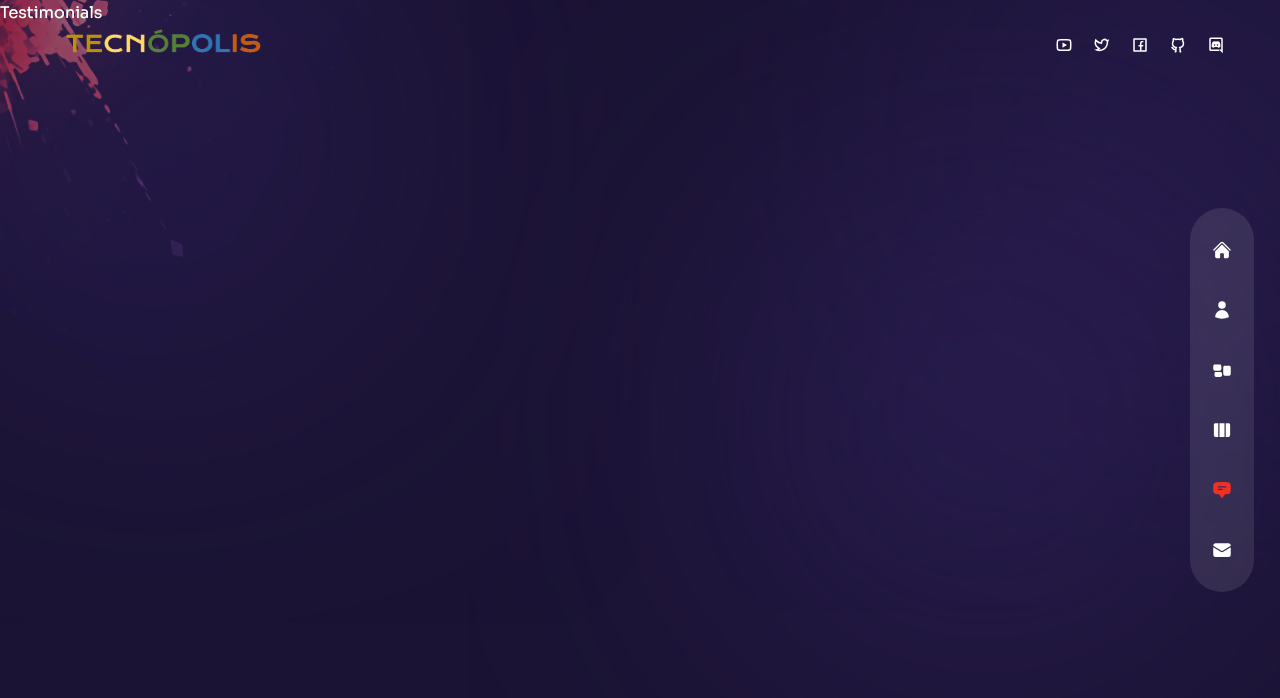
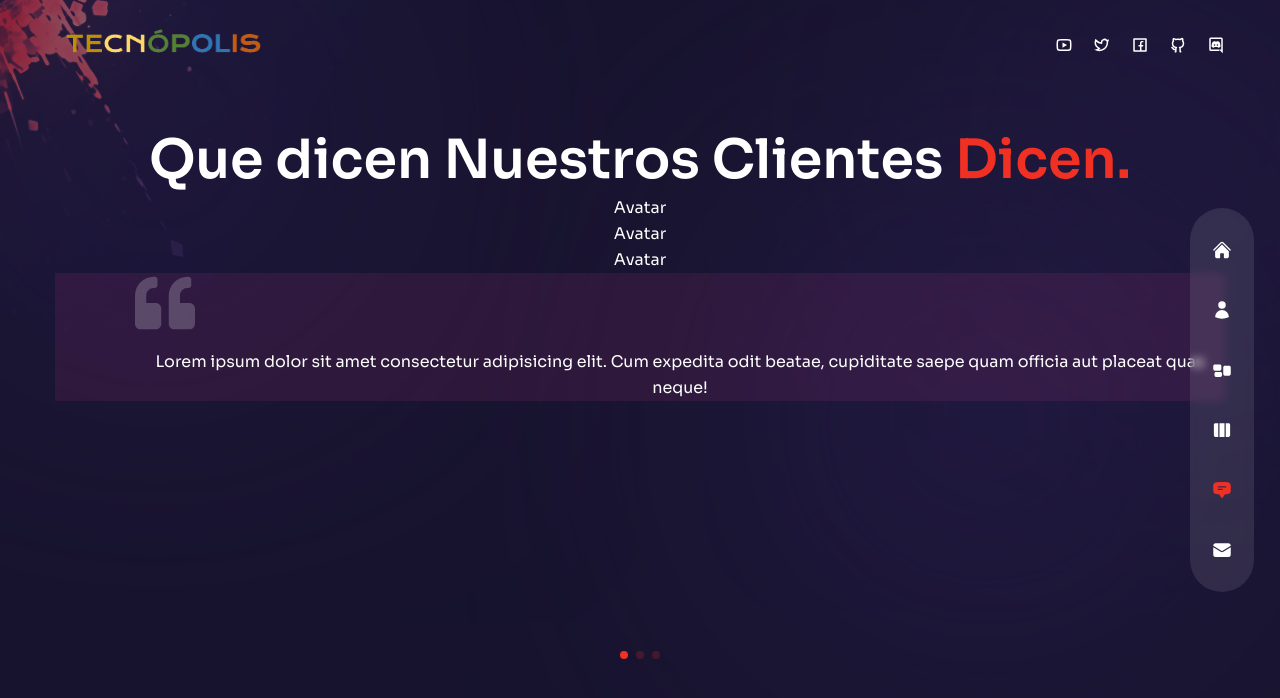
Before and after one commit to satara2358/portfolio, a Next.js app: page /testimonials in a window 1280 px wide. Shown: the top 698 px of the page. Built offline with nearby package versions, Linux system fonts and the light colour scheme.

Commit message:
Testimonios

```diff
--- a/components/TestimonialSlider.js
+++ b/components/TestimonialSlider.js
@@ -6,7 +6,7 @@ import 'swiper/css/free-mode';
 import 'swiper/css/pagination';
 import { Pagination } from 'swiper';
 import Image from 'next/image';
-import { BsArrowRight } from 'react-icons/bs'
+import { FaQuoteLeft } from 'react-icons/fa'
 
 const testimonialData = [
   {
@@ -32,52 +32,7 @@ const testimonialData = [
   },
 ];
 
-const workSlides = {
-  slides: [
-    {
-      images: [
-        {
-          title: 'title',
-          path: '/thumb1.jpg',
-        },
-        {
-          title: 'title',
-          path: '/thumb2.jpg',
-        },
-        {
-          title: 'title',
-          path: '/thumb3.jpg',
-        },
-        {
-          title: 'title',
-          path: '/thumb4.jpg',
-        },
-      ],
-    },
-    {
-      images: [
-        {
-          title: 'title',
-          path: '/thumb4.jpg',
-        },
-        {
-          title: 'title',
-          path: '/thumb1.jpg',
-        },
-        {
-          title: 'title',
-          path: '/thumb2.jpg',
-        },
-        {
-          title: 'title',
-          path: '/thumb3.jpg',
-        },
-      ],
-    },
-  ],
-};
-
-const WorkSlider = () => {
+const TestimonialSlider = () => {
   return (
     <Swiper
       spaceBetween={10}
@@ -87,32 +42,25 @@ const WorkSlider = () => {
       modules={[Pagination]}
       className='h-[280px] sm:h-[480px]'
     >
-      {workSlides.slides.map((slide, index) =>{
+      {testimonialData.map((person, index) =>{
         return(
           <SwiperSlide key={index}>
-            <div className='grid grid-cols-2 grid-rows-2 gap-4 cursor-pointer'>
-              {slide.images.map((image, index) => {
-                return(
-                  <div className='relative rounded-lg overflow-hidden flex items-center justify-center group' key={index}>
-                    <div className='flex items-center justify-center relative overflow-hidden group:'>
-                      <Image
-                        src={image.path} width={500} height={300} alt=''
-                      />
-                      <div className='absolute inset-0 bg-gradient-to-l from-transparent via-[#e838cc] to-[#4a22bd] opacity-0 group-hover:opacity-40 transition-all duration-300'>
-                      </div>
-                      <div className='absolute bottom-0 translate-y-full group-hover:-translate-y-10 group-hover:xl:-translate-y-20 transition-all duration-200'>
-                        <div className='flex items-center gap-x-2 text-[13px] tracking-[0.2em]'>
-                          <div className='delay-100'>title part 1</div>
-                          <div className='translate-y-[500%] group-hover:translate-y-0 transition-all duration-300 delay-150'>
-                            title part 1
-                          </div>
-                          <div className='text-xl translate-y-[500%] group-hover:translate-y-0 transition-all duration-300 delay-200'><BsArrowRight/></div>
-                        </div>
-                      </div>
-                    </div>
-                  </div>
-                )
-              })}
+            <div>
+              <div>
+                <div>
+                  <div>Avatar</div>
+                  <div>Avatar</div>
+                  <div>Avatar</div>
+                </div>
+              </div>
+              <div className='bg-pink-500/10 flex-1 flex flex-col justify-centerbefore:w-[1px] xl:before:bg-white/20 xl:before:absolute xl:absolute:left-0 xl:before:h-[200px] relative xl:pl-20'>
+                <div className='mb-4'>
+                  <FaQuoteLeft className='text-4xl xl:text-6xl text-white/20 mx-auto md:mx-0'/>
+                </div>
+                <div>
+                  {person.message}
+                </div>
+              </div>
             </div>
           </SwiperSlide>
         );
@@ -121,4 +69,4 @@ const WorkSlider = () => {
   )
 };
 
-export default WorkSlider;
+export default TestimonialSlider;
--- a/pages/testimonials/index.js
+++ b/pages/testimonials/index.js
@@ -1,7 +1,19 @@
+import TestimonialSlider from "../../components/TestimonialSlider";
 
 
 const Testimonials = () => {
-  return <div>Testimonials</div>;
+  return (
+    <div className="h-full bg-primary/30 py-32 text-center">
+      <div className="container mx-auto h-full flex flex-col justify-center">
+        <h2 className=" h2 mb-8 xl:mb-0">
+          Que dicen Nuestros Clientes <span className="text-accent">Dicen.</span>
+        </h2>
+        <div>
+          <TestimonialSlider/>
+        </div>
+      </div>
+    </div>
+  )
 };
 
 export default Testimonials;
```
